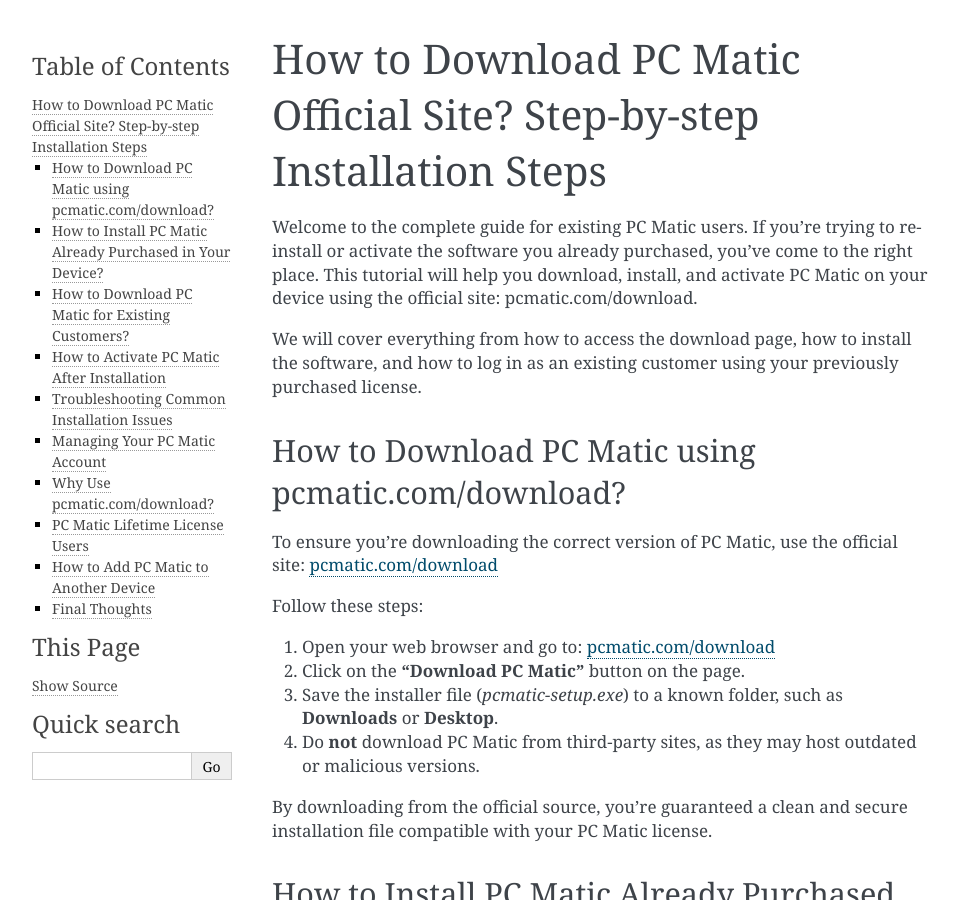
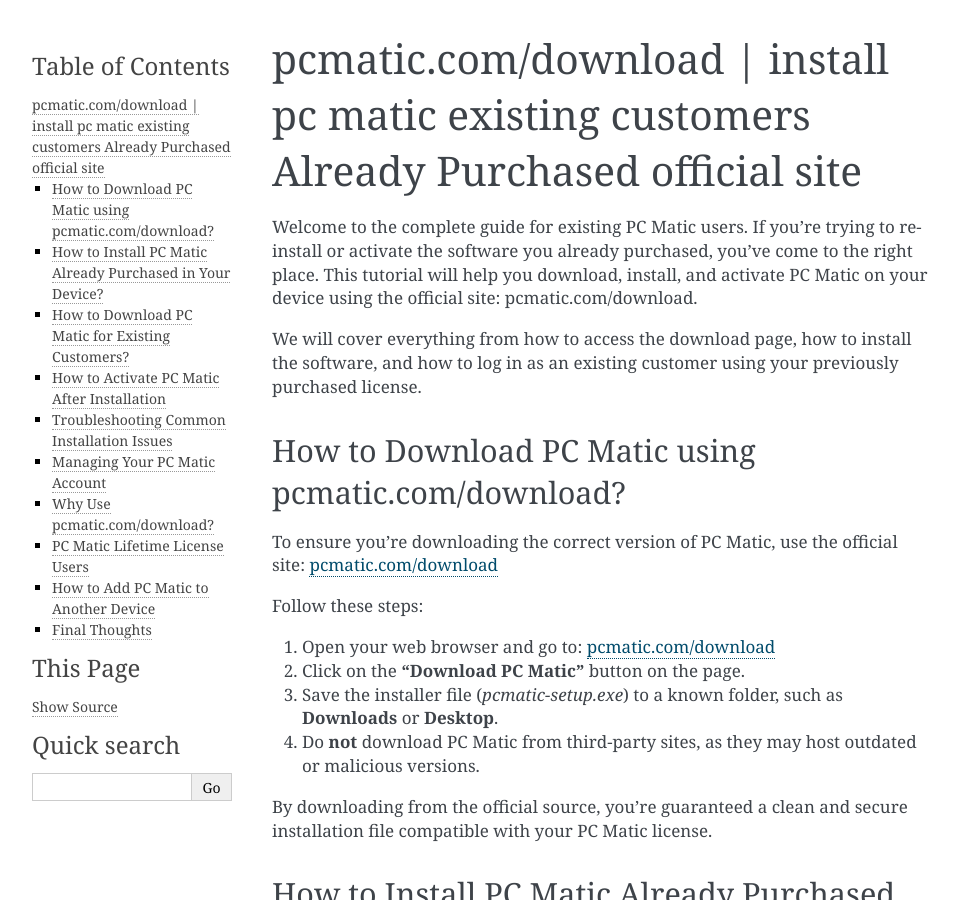
Before and after one commit to friedrichheer/pcmatictune, a Sphinx documentation site: the page built from docs/index.rst, in a window 1280 px wide and 900 px high. Shown: the whole window, without its empty margins (148-1107 px from the left). Built offline with Sphinx 7.4.7, drawn with Linux system fonts in a browser that asks for light colours.

Commit message:
Update index.rst

```diff
--- a/docs/index.rst
+++ b/docs/index.rst
@@ -1,6 +1,5 @@
-How to Download PC Matic Official Site? Step-by-step Installation Steps
+pcmatic.com/download | install pc matic existing customers Already Purchased official site
 =======================================
-
 Welcome to the complete guide for existing PC Matic users. If you’re trying to reinstall or activate the software you already purchased, you’ve come to the right place. This tutorial will help you download, install, and activate PC Matic on your device using the official site:
 pcmatic.com/download.
 
```
